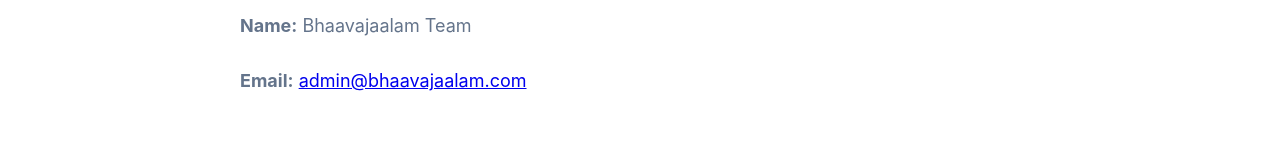
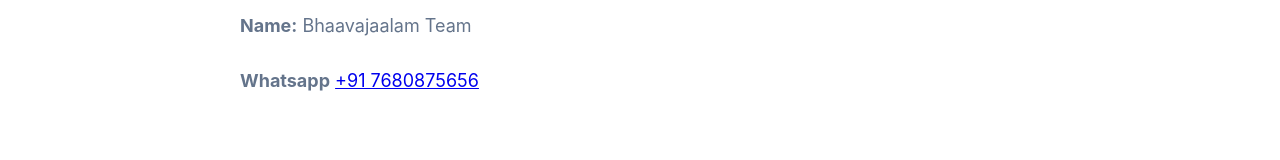
Before and after one commit to Shravan2544/bhaavajaalam.github.io, a plain HTML site: page index.html in a window 1280 px wide. Shown: the part 5393-5553 px from the top of the page. Drawn offline with Linux system fonts and the light colour scheme.

Commit message:
index.html

```diff
--- a/index.html
+++ b/index.html
@@ -143,7 +143,7 @@
         <h2>Contact</h2>
         <div class="contact-content">
             <p><strong>Name:</strong> Bhaavajaalam Team</p>
-            <p><strong>Email:</strong> <a href="mailto:admin@bhaavajaalam.com">admin@bhaavajaalam.com</a></p>
+            <p><strong>Whatsapp</strong> <a href="tel:+91 7680875656">+91 7680875656</a></p>
         </div>
     </section>
 
```
